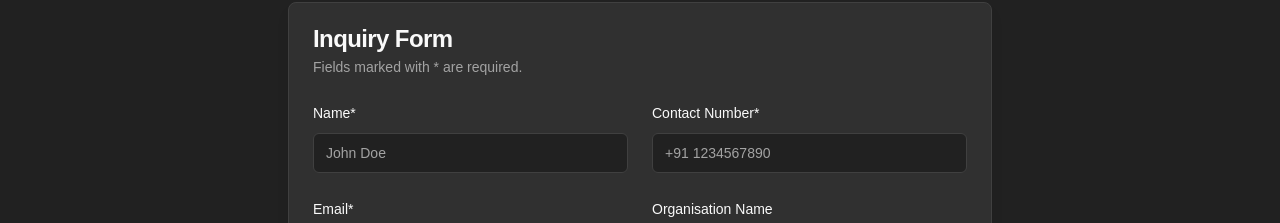
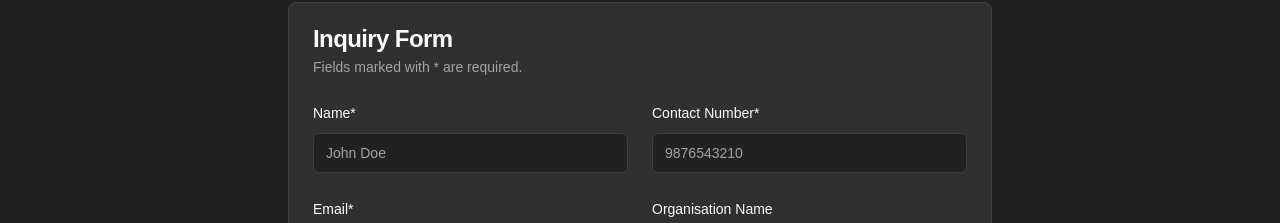
Before and after one commit to WebBhav/portfolio-pm, a Next.js app: page /query in a window 1280 px wide. Shown: the part 343-566 px from the top of the page. Built offline with nearby package versions, Linux system fonts and the light colour scheme.

Commit message:
Contact number validations are not there. Validation like number should

```diff
--- a/src/app/query/page.tsx
+++ b/src/app/query/page.tsx
@@ -24,7 +24,7 @@ import AnimatedSection from '@/components/ui/animated-section';
 
 const formSchema = z.object({
   name: z.string().min(2, { message: 'Name must be at least 2 characters.' }),
-  contact: z.string().min(10, { message: 'Please enter a valid contact number.' }),
+  contact: z.string().regex(/^[0-9]{10}$/, { message: 'Contact number must be exactly 10 digits.' }),
   email: z.string().email({ message: 'Please enter a valid email address.' }),
   organisation: z.string().optional(),
   query: z.string().min(10, { message: 'Query must be at least 10 characters.' }),
@@ -147,7 +147,7 @@ export default function QueryPage() {
                       <FormItem>
                         <FormLabel>Contact Number*</FormLabel>
                         <FormControl>
-                          <Input placeholder="+91 1234567890" {...field} />
+                          <Input placeholder="9876543210" {...field} />
                         </FormControl>
                         <FormMessage />
                       </FormItem>
```
